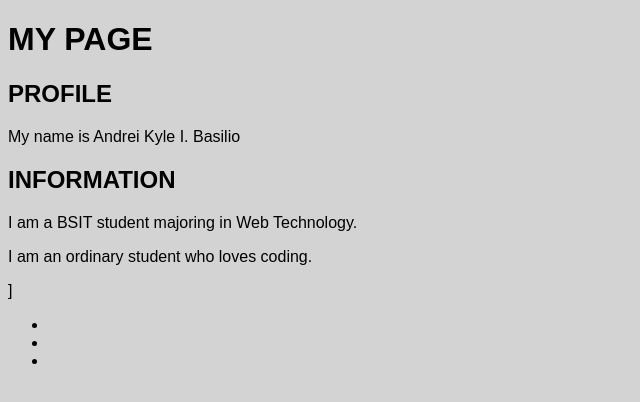
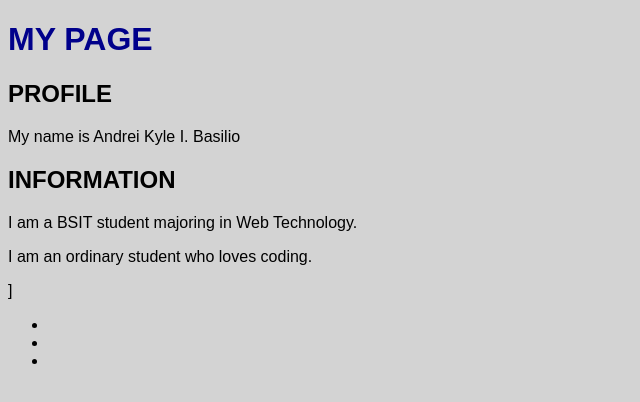
Before and after one commit to andreibasilio-developer/WebTech, a plain HTML site: page css-laboratory/lab3.html in a window 1280 px wide. Shown: the whole page, without its empty margins (0-640 px from the left). Drawn offline with Linux system fonts and the light colour scheme.

Commit message:
Designed the main heading.

```diff
--- a/css-laboratory/style2.css
+++ b/css-laboratory/style2.css
@@ -2,3 +2,8 @@ body {
     background-color: lightgray;
     font-family: sans-serif;
 }
+h1 {
+    font-size: 32px;
+    color: darkblue;
+    justify-content: center;
+}
```
